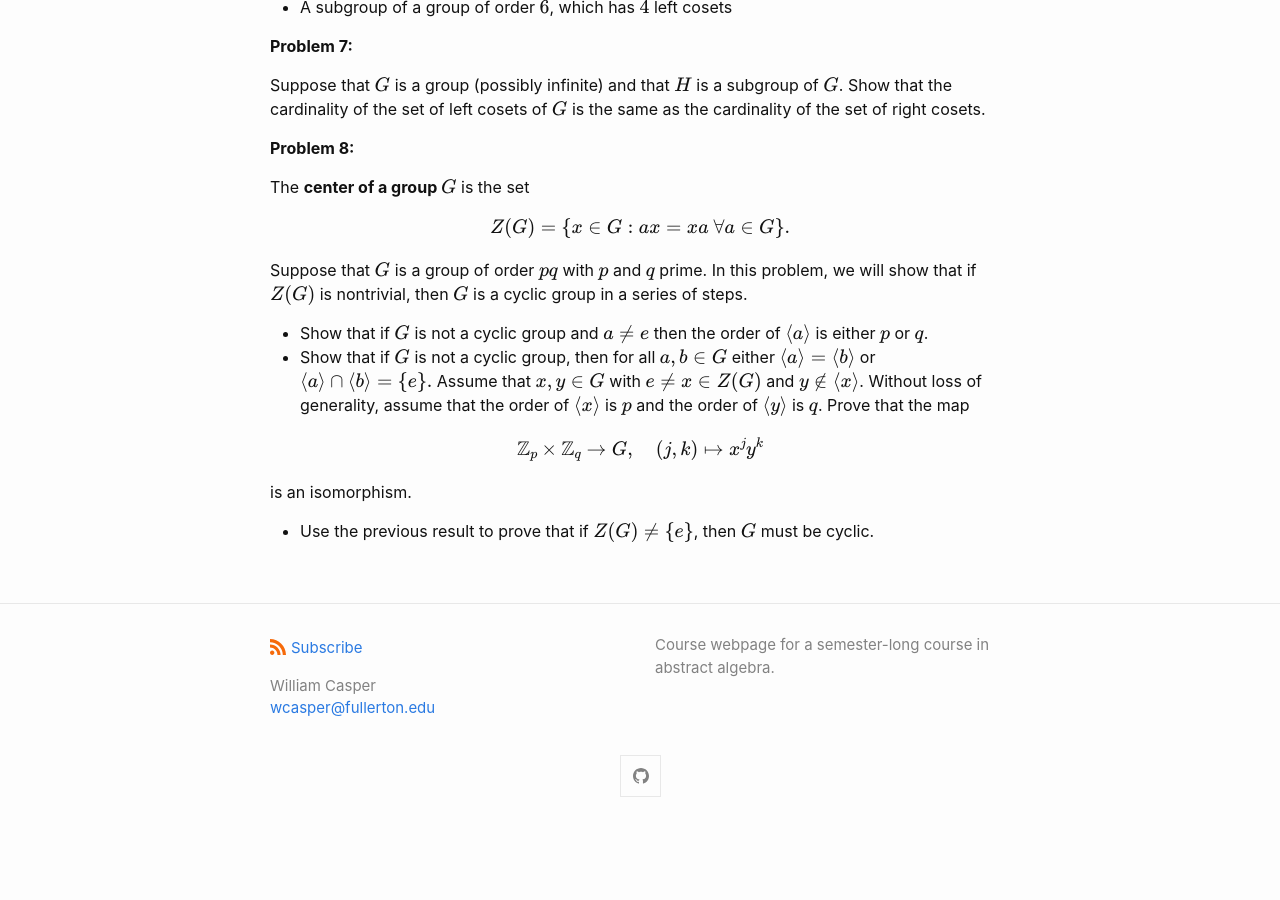
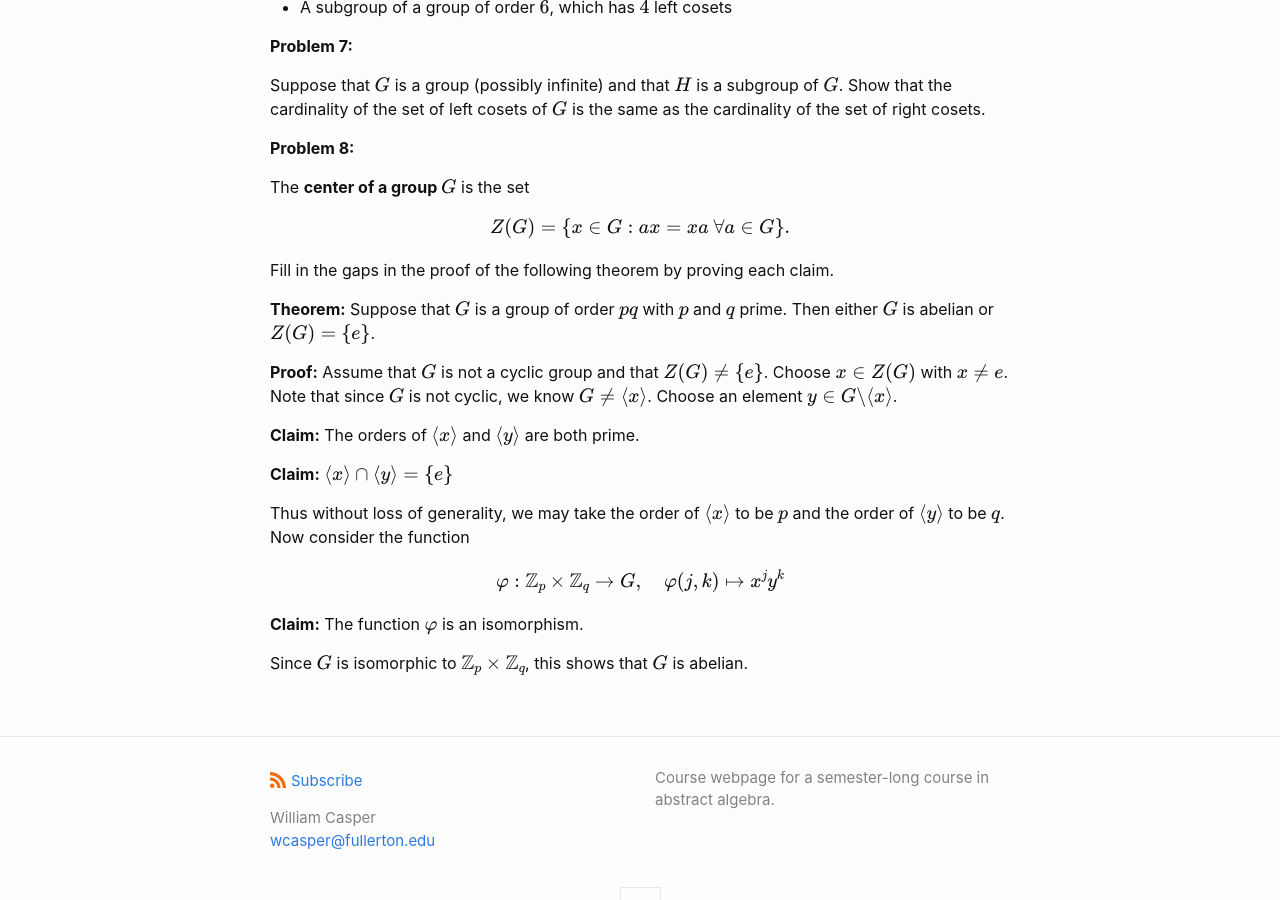
Before and after one commit to wcasper/math407spring2021, a Jekyll site: the page built from _homework/hw5.md, in a window 1280 px wide and 900 px high, scrolled down 923 px. Built offline with Jekyll 4.4.1, drawn with Linux system fonts in a browser that asks for light colours; before the commit the page ends 1755 px from its top, so only the background shows below that.

Commit message:
rewrote last problem

```diff
--- a/_homework/hw5.md
+++ b/_homework/hw5.md
@@ -39,13 +39,21 @@ The **center of a group $$G$$** is the set
 
 $$Z(G) = \{x\in G: ax=xa\ \forall a\in G\}.$$
 
-Suppose that $$G$$ is a group of order $$pq$$ with $$p$$ and $$q$$ prime.  In this problem, we will show that if $$Z(G)$$ is nontrivial, then $$G$$ is a cyclic group in a series of steps.
+Fill in the gaps in the proof of the following theorem by proving each claim.
 
-* Show that if $$G$$ is not a cyclic group and $$a\neq e$$ then the order of $$\langle a\rangle$$ is either $$p$$ or $$q$$.
-* Show that if $$G$$ is not a cyclic group, then for all $$a,b\in G$$ either $$\langle a\rangle = \langle b\rangle$$ or $$\langle a\rangle\cap\langle b\rangle = \{e\}.$$
-Assume that $$x,y\in G$$ with $$e\neq x\in Z(G)$$ and $$y\notin \langle x\rangle$$.  Without loss of generality, assume that the order of $$\langle x\rangle$$ is $$p$$ and the order of $$\langle y\rangle$$ is $$q$$.  Prove that the map
+**Theorem:** Suppose that $$G$$ is a group of order $$pq$$ with $$p$$ and $$q$$ prime.  Then either $$G$$ is abelian or $$Z(G) = \{e\}$$.
 
-$$\mathbb Z_p\times\mathbb Z_q\rightarrow G,\quad (j,k)\mapsto x^jy^k$$
+**Proof:**
+Assume that $$G$$ is not a cyclic group and that $$Z(G) \neq \{e\}$$.  Choose $$x\in Z(G)$$ with $$x\neq e$$.  Note that since $$G$$ is not cyclic, we know $$G\neq \langle x\rangle$$.  Choose an element $$y\in G\backslash \langle x\rangle$$.
 
-is an isomorphism.
-* Use the previous result to prove that if $$Z(G)\neq \{e\}$$, then $$G$$ must be cyclic.
+**Claim:** The orders of $$\langle x\rangle$$ and $$\langle y\rangle$$ are both prime.
+
+**Claim:** $$\langle x\rangle\cap \langle y\rangle = \{e\}$$
+
+Thus without loss of generality, we may take the order of $$\langle x\rangle$$ to be $$p$$ and the order of $$\langle y\rangle$$ to be $$q$$.  Now consider the function
+
+$$\varphi: \mathbb Z_p\times\mathbb Z_q\rightarrow G,\quad \varphi(j,k)\mapsto x^jy^k$$
+
+**Claim:** The function $$\varphi$$ is an isomorphism.
+
+Since $$G$$ is isomorphic to $$\mathbb Z_p\times\mathbb Z_q$$, this shows that $$G$$ is abelian.
```
